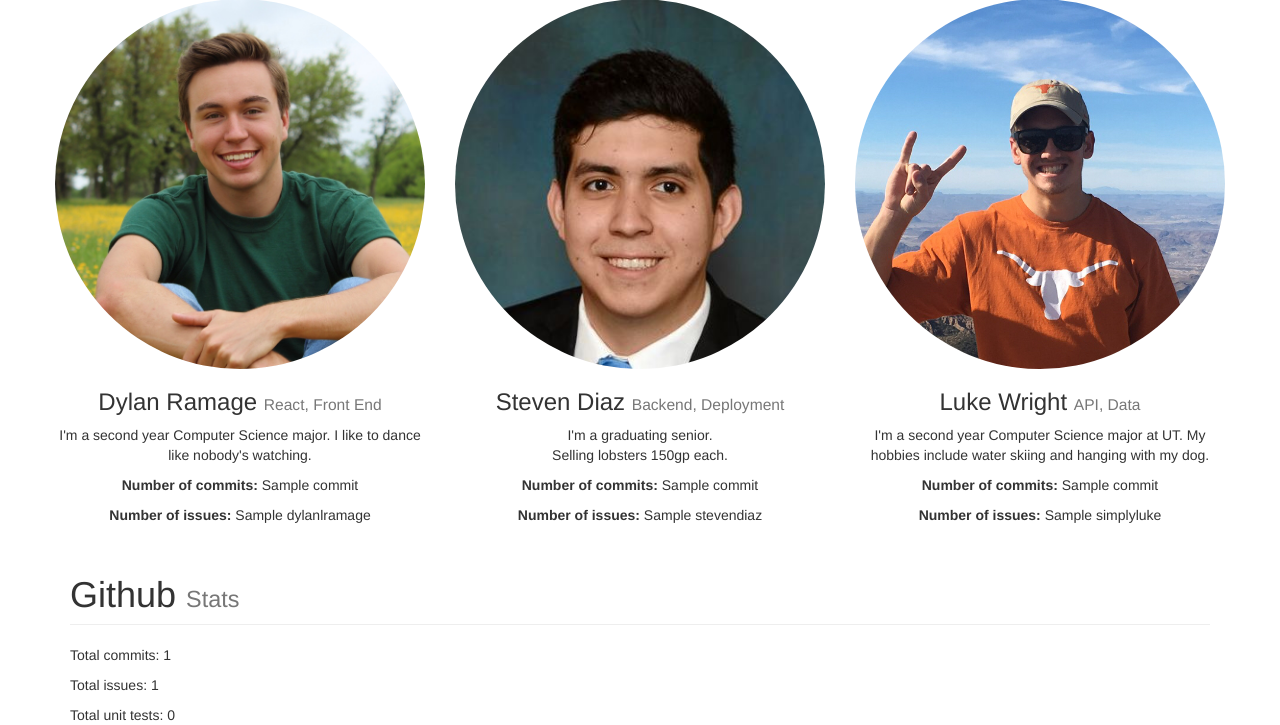
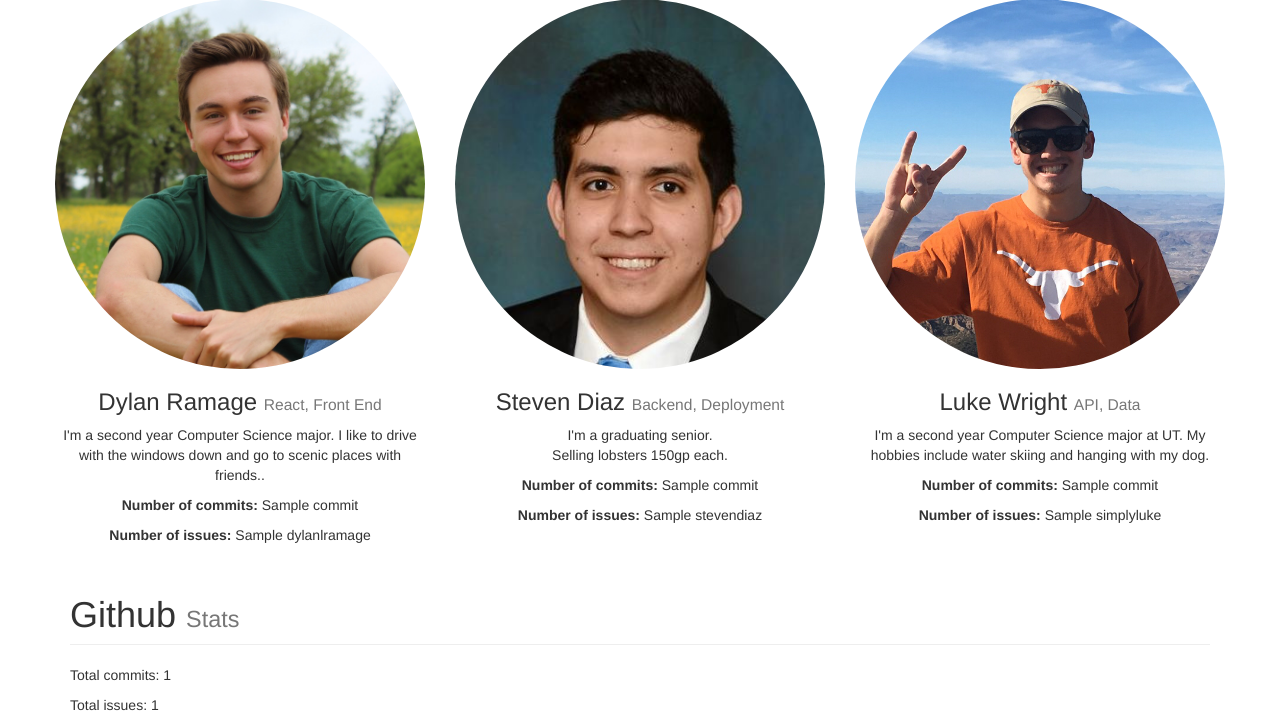
Before and after one commit to benrandall/idb, a Flask app: template app/templates/about.html in a window 1280 px wide. Shown: the part 920-1645 px from the top of the page. Run offline with Flask 2, Linux system fonts and the light colour scheme; the template is opened without the code that fills it: most values are stand-ins (such as "Sample title", 1, 10 or a date in 2020); some libraries are stand-ins or nearby versions.

Commit message:
Updated description for Dylan Resolves #62

```diff
--- a/app/templates/about.html
+++ b/app/templates/about.html
@@ -52,7 +52,7 @@
                 <h3>Dylan Ramage
                     <small>React, Front End</small>
                 </h3>
-                <p>I'm a second year Computer Science major. I like to dance like nobody's watching.</p>
+                <p>I'm a second year Computer Science major. I like to drive with the windows down and go to scenic places with friends..</p>
                 <p><b>Number of commits:</b> {{ commit_data[5][1]}}</p>
                 <p><b>Number of issues:</b> {{ issue_data['dylanlramage'] }}</p>
             </div>
```
